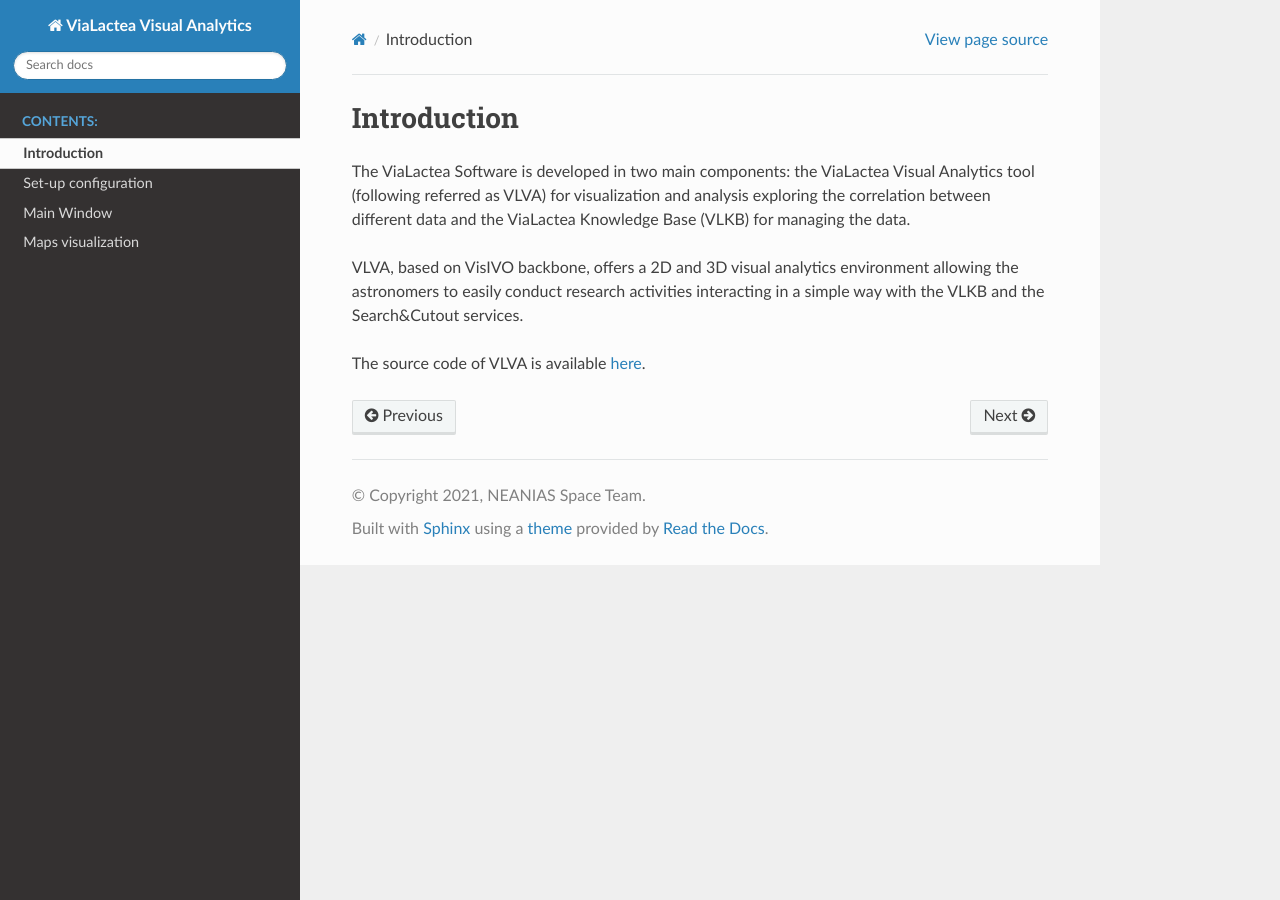
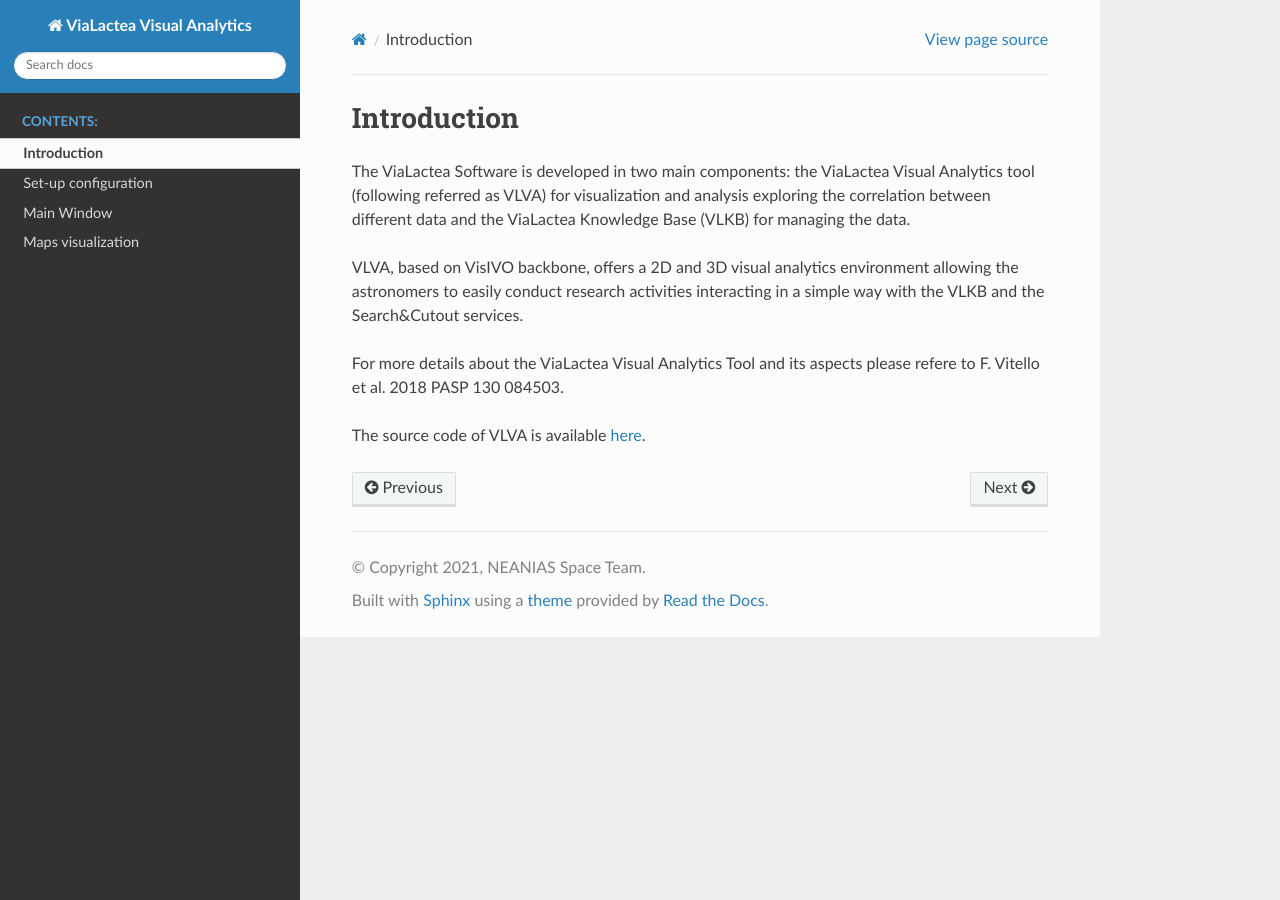
Before and after one commit to VisIVOLab/ViaLacteaVisualAnalytics-doc, a Sphinx documentation site: the page built from source/intro.rst, in a window 1280 px wide. Built offline with Sphinx 7.4.7 and the Read the Docs theme 2.0.0, drawn with Linux system fonts in a browser that asks for light colours.

Commit message:
Update intro.rst

```diff
--- a/source/intro.rst
+++ b/source/intro.rst
@@ -4,4 +4,7 @@
 
 VLVA, based on VisIVO backbone, offers a 2D and 3D visual analytics environment allowing the astronomers to easily conduct research activities interacting in a simple way with the VLKB and the Search&Cutout services.
 
+For more details about the ViaLactea Visual Analytics Tool and its aspects please refere to F. Vitello et al. 2018 PASP 130 084503.
+
+
 The source code of VLVA is available `here <https://github.com/NEANIAS-Space/ViaLacteaVisualAnalytics>`_.
```
